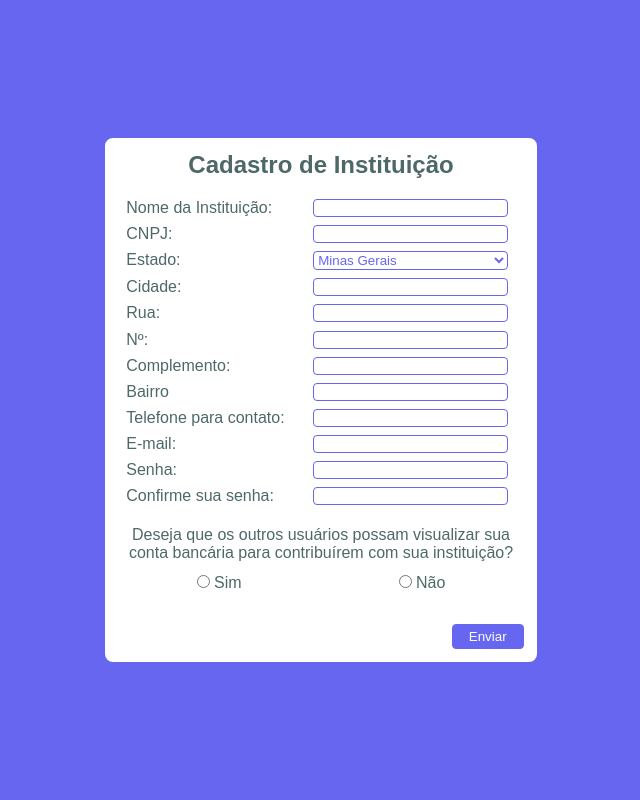
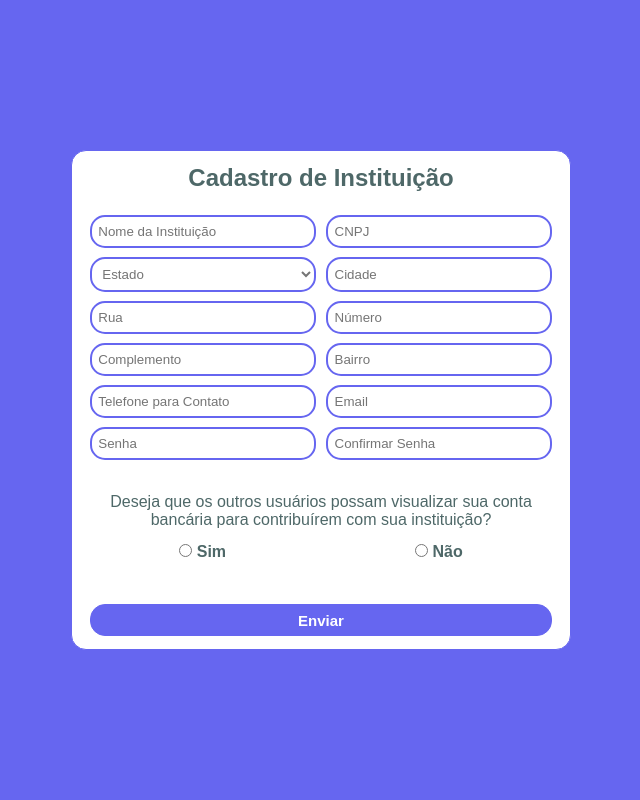
Before and after one commit to notlekmelo/Metazoa, a PHP site: page /Pages/CadInst.html in a window 1280 px wide. Shown: the whole page, without its empty margins (319-959 px from the left). Run offline with PHP 8.4, Linux system fonts and the light colour scheme.

Commit message:
front-end cadastros

```diff
--- a/Css/cadastros.css
+++ b/Css/cadastros.css
@@ -1,5 +1,6 @@
 :root {
   --cor-padrao: rgb(102, 102, 240);
+  --cor-second: rgb(190, 46, 159);
 }
 
 html,
@@ -16,16 +17,20 @@ body {
 }
 
 .container {
+  min-width: 500px;
+  text-align: center;
   background-color: white;
-  border: 2px solid var(--cor-padrao);
-  border-radius: 10px;
-  margin: auto 33%;
+  border: 1px solid var(--cor-padrao);
+  border-radius: 15px;
+  margin: 0 auto;
   padding: 1%;
-  text-align: center;
+  max-width: 500px;
 }
 
-form {
-  margin-top: 5%;
+#grid {
+  display: grid;
+  grid-template-columns: 50% 50%;
+  margin-top: 4%;
 }
 
 .row {
@@ -33,17 +38,16 @@ form {
   justify-content: center;
   align-content: center;
   margin: 2%;
-  display: flex;
-  justify-content: space-between;
 }
 
-.row-cont {
-  margin-top: 5%;
+.row-conta {
+  margin-top: 4%;
   display: flex;
   justify-content: center;
 }
 
 .row-opt {
+  font-weight: bold;
   display: flex;
   justify-content: space-around;
   margin-top: 3%;
@@ -55,33 +59,55 @@ input[type="number"]::-webkit-inner-spin-button {
 
 .row input,
 select {
-  width: 50%;
-  margin: 0 2%;
-  border: 1px solid var(--cor-padrao);
-  border-radius: 4px;
+  width: 100%;
+  padding: 3%;
+  border: 2px solid var(--cor-padrao);
+  border-radius: 15px;
   background: none;
-  color: var(--cor-padrao);
+  color: black;
+}
+
+select:invalid {
+  color: #757575;
+}
+
+input::placeholder {
+  color: #757575;
+}
+
+.row-end {
+  margin: 2% 1%;
+}
+
+.row-end input {
+  padding: 1.5%;
+}
+
+.row-top {
+  margin-top: 5%;
 }
 
 #submit {
-  margin-top: 2%;
+  margin: 3% 1% 0 1%;
   display: flex;
-  justify-content: flex-end;
+  justify-content: center;
 }
 
 #enviar {
+  font-weight: 550;
+  width: 100%;
+  font-size: 15px;
   border: 1px solid var(--cor-padrao);
-  border-radius: 4px;
-  padding: 1% 4%;
+  border-radius: 15px;
+  padding: 1.5%;
   color: white;
   background: var(--cor-padrao);
 }
 
 #enviar:hover {
   cursor: pointer;
-  color: var(--cor-padrao);
-  background: none;
-  border: 1px solid var(--cor-padrao);
+  background: var(--cor-second);
+  border: 1px solid var(--cor-second);
   transition: all 0.2s;
 }
 
--- a/Css/principal.css
+++ b/Css/principal.css
@@ -3,6 +3,7 @@
     padding: 0;
     outline: 0;
     box-sizing: border-box;
+    text-rendering: optimizeLegibility !important;
 }
 
 body {
--- a/Pages/CadInst.html
+++ b/Pages/CadInst.html
@@ -17,17 +17,16 @@
         <div class="container">
             <h2>Cadastro de Instituição</h2>
             <form id="dadosCanil" action="../Backend/Cadastro.php" method="POST" autocomplete="off">
+                <div id="grid">
                     <div class="row">
-                    Nome da Instituição:
-                    <input type="text" name="nomeCanil" required>
+                        <input placeholder="Nome da Instituição" type="text" name="nomeCanil" required>
                     </div>
                     <div class="row">
-                    <label for="cnpj">CNPJ:</label>
-                    <input type="number" name="cnpjCanil" minlength="14" maxlength="14" required>
+                        <input type="number" placeholder="CNPJ" name="cnpjCanil" minlength="14" maxlength="14" required>
                     </div>
                     <div class="row">
-                    <label for="estado">Estado:</label>
-                    <select name="estado" id="inputEstado" required>
+                        <select name="estado" placeholder="Estado" id="inputEstado" required>
+                            <option value="" disabled selected hidden>Estado</option>
                             <option value="AC">Acre</option>
                             <option value="AL">Alagoas</option>
                             <option value="AM">Amazonas</option>
@@ -40,7 +39,7 @@
                             <option value="MA">Maranhão</option>
                             <option value="MT">Mato Grosso</option>
                             <option value="MS">Mato Grosso do Sul</option>
-                        <option value="MG" selected="selected">Minas Gerais</option>
+                            <option value="MG">Minas Gerais</option>
                             <option value="PA">Pará</option>
                             <option value="PB">Paraíba</option>
                             <option value="PR">Paraná</option>
@@ -58,70 +57,66 @@
                         </select>
                     </div>
                     <div class="row">
-                    <label for="cidade">Cidade:</label>
-                    <input type="text" name="cidadeCanil" required>
+                        <input type="text" placeholder="Cidade" name="cidadeCanil" required>
                     </div>
                     <div class="row">
-                    <label for="rua">Rua:</label>
-                    <input type="text" name="ruaCanil" required>
+                        <input type="text" placeholder="Rua" name="ruaCanil" required>
                     </div>
                     <div class="row">
-                    <label for="numeroCasa">Nº:</label>
-                    <input type="number" name="numeroCanil" required>
+                        <input type="number" placeholder="Número" name="numeroCanil" required>
                     </div>
                     <div class="row">
-                    <label for="complemento">Complemento:</label>
-                    <input type="number" name="complemento">
+                        <input type="number" placeholder="Complemento" name="complemento">
                     </div>
                     <div class="row">
-                    <label for="bairro">Bairro</label>
-                    <input type="text" name="bairroCanil" required>
+                        <input type="text" placeholder="Bairro" name="bairroCanil" required>
                     </div>
                     <div class="row">
-                    <label for="telefone">Telefone para contato:</label>
-                    <input type="number" name="telCanil" minlength="10" maxlength="11" required>
+                        <input type="number" placeholder="Telefone para Contato" name="telCanil" minlength="10"
+                            maxlength="11" required>
                     </div>
                     <div class="row">
-                    <!-- Aqui devo adicionar que o email séra necessário para login -->
-                    <label for="email">E-mail:</label>
-                    <input type="email" name="emailCanil" required>
+                        <input type="email" placeholder="Email" name="emailCanil" required>
                     </div>
                     <div class="row">
-                    <label for="senha">Senha:</label>
-                    <input type="password" name="senhaCanil" id="senhaCanil" minlength="6" maxlength="12" required>
+                        <input type="password" placeholder="Senha" name="senhaCanil" id="senhaCanil" minlength="6"
+                            maxlength="12" required>
                     </div>
                     <div class="row">
-                    <label for="confirmação">Confirme sua senha: </label>
-                    <input type="password" name="confirmaSenha" id="confirmaSenha" required onkeyup="VerificaSenha()">
+                        <input type="password" placeholder="Confirmar Senha" name="confirmaSenha" id="confirmaSenha"
+                            required onkeyup="VerificaSenha()">
                     </div>
+                </div>
+                <div class="row">
                     <p id="comparaSenhas"></p>
-                <div class="row-cont">
+                </div>
+                <div class="row-conta">
                     <label for="banco">Deseja que os outros usuários possam visualizar sua conta bancária para
                         contribuírem
                         com
-                        sua instituição?</label>
+                        sua instituição?
+                    </label>
                 </div>
                 <div class="row-opt">
-                    <div>
+                    <div class="item-opt">
                         <input class="check" type="radio" name="opcaoConta" value="sim" onclick="MostraCampo()">
                         <label for="sim">Sim</label>
                     </div>
-                    <div>
+                    <div class="item-opt">
                         <input class="check" type="radio" name="opcaoConta" valeu="nao" onclick="EscondeCampo()">
                         <label for="nao">Não</label>
                     </div>
                 </div>
-                <div class="row">
-                    <label for="Banco" id="banco" style="display: none">Banco:</label>
-                    <input type="text" name="bancoInput" id="bancoInput" style="display: none">
+                <div class="row row-end">
+                    <input type="text" placeholder="Banco" name="bancoInput" id="bancoInput" style="display: none">
                 </div>
-                <div class="row">
-                    <label for="Agencia" id="agencia" style="display: none">Agência</label>
-                    <input type="text" name="agenciaInput" id="agenciaInput" style="display: none">
+                <div class="row row-end">
+                    <input type="text" placeholder="Número da Agência" name="agenciaInput" id="agenciaInput"
+                        style="display: none">
                 </div>
-                <div class="row">
-                    <label for="conta" id="conta" style="display: none">Nº da Conta: </label>
-                    <input type="text" name="contaInput" id="contaInput" style="display: none">
+                <div class="row row-end">
+                    <input type="text" placeholder="Número da Conta" name="contaInput" id="contaInput"
+                        style="display: none">
                 </div>
                 <div id="submit">
                     <input id="enviar" type="submit" value="Enviar">
@@ -144,23 +139,18 @@
         }
 
         function MostraCampo() {
-            document.getElementById("banco").removeAttribute("style");
             document.getElementById("bancoInput").removeAttribute("style");
-            document.getElementById("agencia").removeAttribute("style");
             document.getElementById("agenciaInput").removeAttribute("style");
-            document.getElementById("conta").removeAttribute("style");
             document.getElementById("contaInput").removeAttribute("style");
         }
 
         function EscondeCampo() {
-            document.getElementById("banco").setAttribute("style", "display:none");
             document.getElementById("bancoInput").setAttribute("style", "display:none");
-            document.getElementById("agencia").setAttribute("style", "display:none");
             document.getElementById("agenciaInput").setAttribute("style", "display:none");
-            document.getElementById("conta").setAttribute("style", "display:none");
             document.getElementById("contaInput").setAttribute("style", "display:none");
 
         }
     </script>
 </body>
+
 </html>
```
Also changed, not shown: Pages/CadPes.html (+31 -29 lines). Lines whose indentation alone changed are shown as unchanged.
